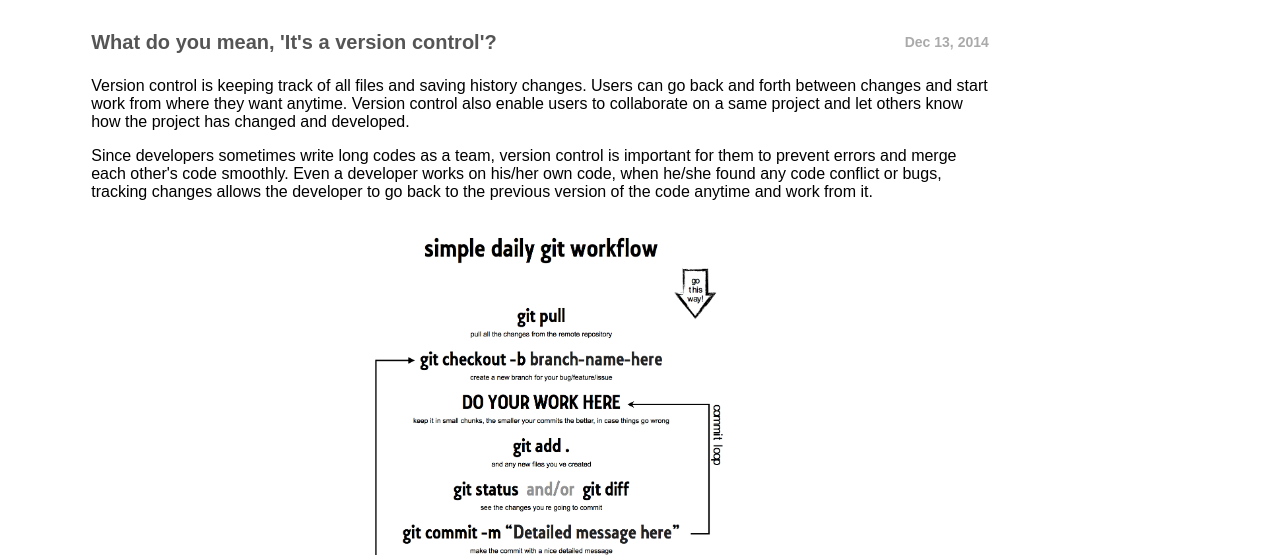
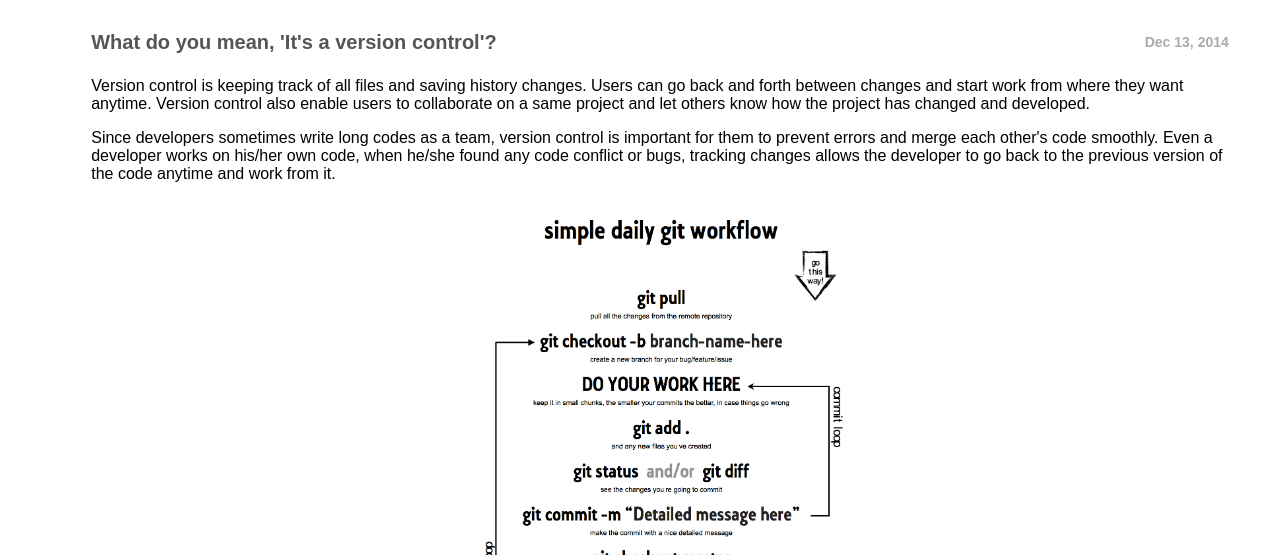
Before and after one commit to ErinHyejin/ErinHyejin.github.io, a plain HTML site: page blog/t1-git-blog.html in a window 1280 px wide. Shown: the part 245-800 px from the top of the page. Drawn offline with Linux system fonts and the light colour scheme.

```diff
--- a/stylesheets/blog-stylesheet.css
+++ b/stylesheets/blog-stylesheet.css
@@ -1,3 +1,6 @@
+article {
+  width: 100%;
+}
 
 article h1 {
   font-size: 30px;
```
Also changed, not shown: index.html (+3 -0 lines).
